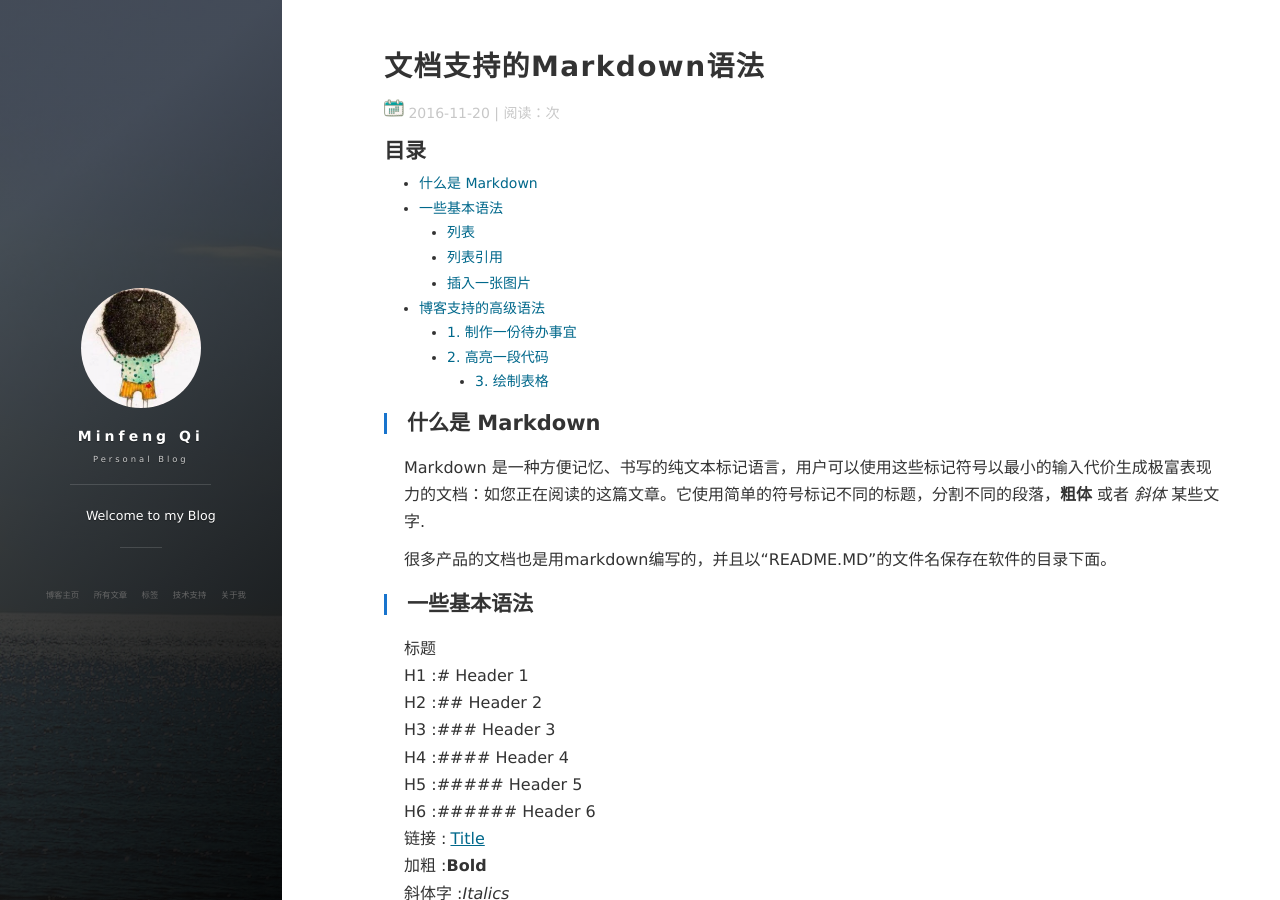
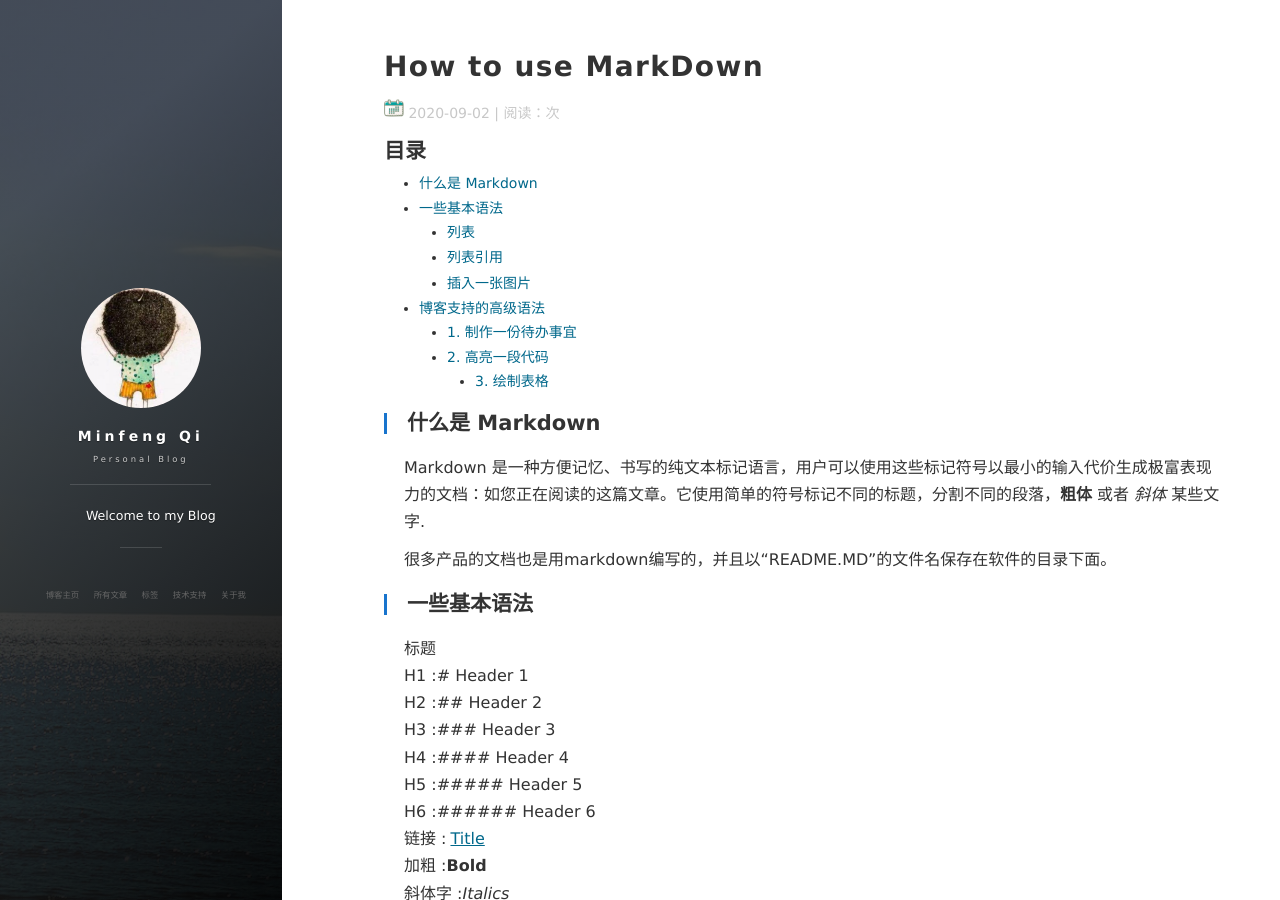
Before and after one commit to Minfeng-Qi/Minfeng-Qi.github.io, a Jekyll site: the page built from _posts/2020-09-02-markdownTool.md, in a window 1280 px wide and 900 px high. Built offline with Jekyll 4.4.1, drawn with Linux system fonts in a browser that asks for light colours; nearby versions of some CDN libraries; comment, search, counter and statistics services are not loaded.

Commit message:
Update and rename 2016-11-20-markdownTool.md to 2020-09-02-markdownTool.md

```diff
--- a/_posts/2016-11-20-markdownTool.md
+++ b/_posts/2020-09-02-markdownTool.md
@@ -1,7 +1,7 @@
 ---
 layout: post
-title: 文档支持的Markdown语法
-date: 2016-11-20
+title: How to use MarkDown
+date: 2020-09-02
 tags: markdown
 ---
 
```
